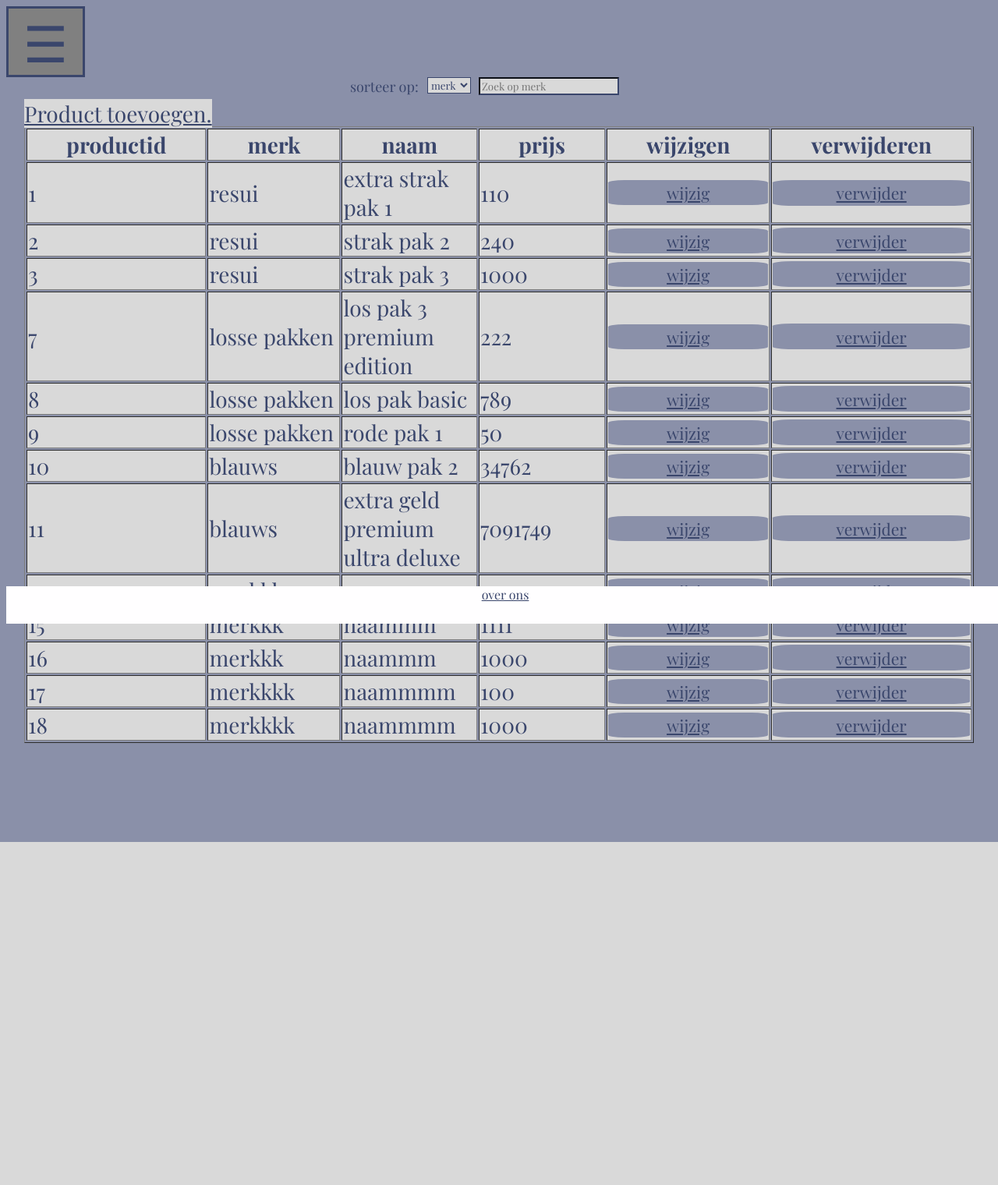
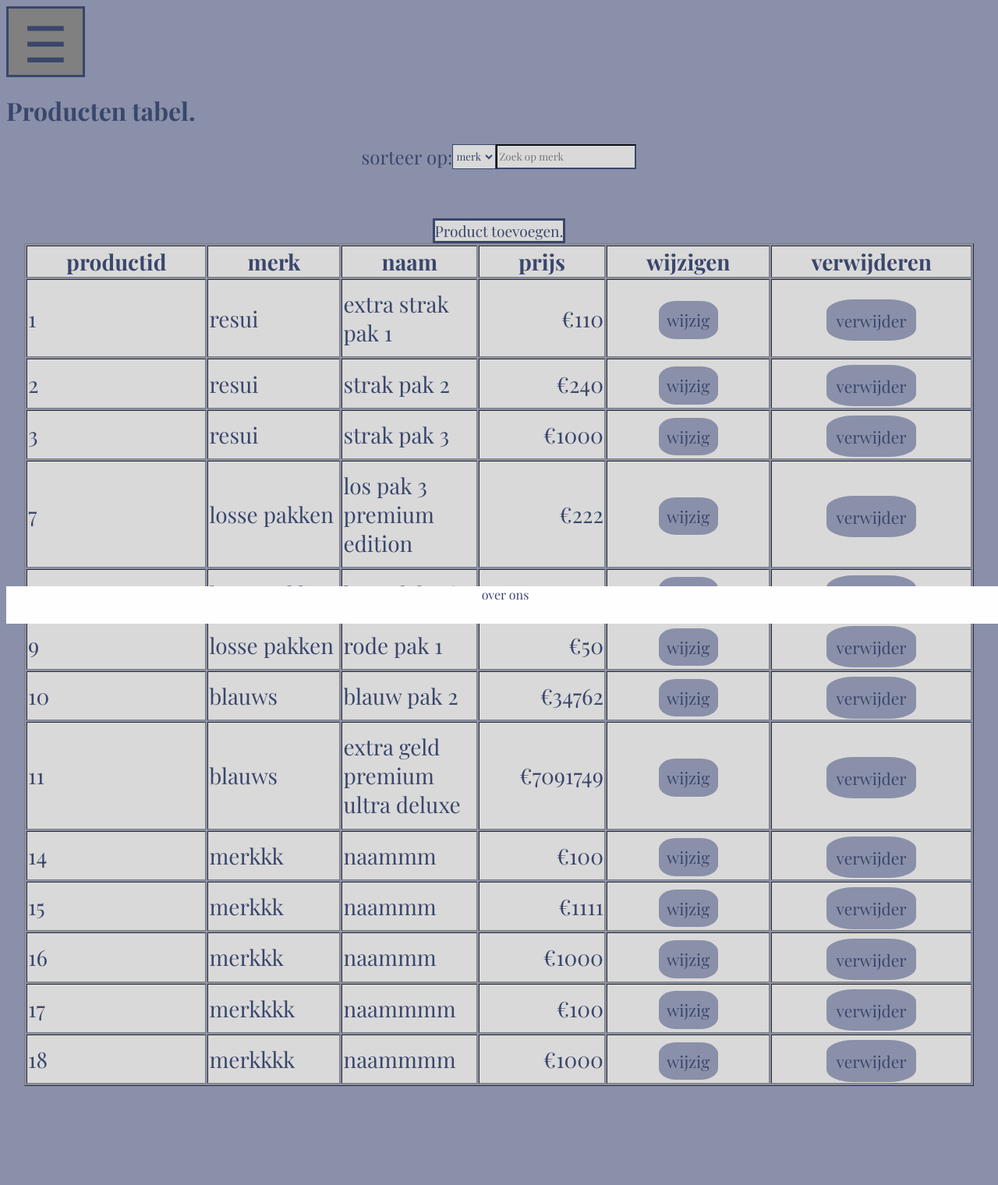
Before and after one commit to koenschool/p3-webshop, a PHP site: page /producten.php in a window 1280 px wide. Shown: the whole page at 78% size. Before the commit the page ends 1080 px from the top, so only its background shows below. Run offline with PHP 8.4, Linux system fonts and the light colour scheme; data comes from the database, SQL or seed files in the repository; some web fonts are replaced.

Commit message:
producten en css grote update(vooral uiterllijk

```diff
--- a/edit_db.php
+++ b/edit_db.php
@@ -21,7 +21,7 @@ $stmt->execute(
         'prijs'=>$_POST['prijs'],
     ]
 );
-    if($stmt->rowCount() == 1){
+    if($stmt->rowCount() <= 1){
         echo "<script>alert('Product is gewijzigd')</script>";
         echo "<script>location.replace('producten.php'); </script>";
     } else{
--- a/producten.php
+++ b/producten.php
@@ -12,6 +12,7 @@
     <link href="https://fonts.googleapis.com/css2?family=Playfair+Display:ital,wght@0,400..900;1,400..900&display=swap" rel="stylesheet">
 </head>
 <body onload="option()">
+
 <?php
 include "nav.php" ;
 include "connect.php" ;
@@ -19,31 +20,41 @@ $sql="SELECT * FROM producten";
 $stmt = $conn->prepare($sql);
 $stmt->execute();
 $result =$stmt->fetchALL(PDO::FETCH_ASSOC);
-echo "<div class='producten'>";
-echo "<p><a class='voeg' href='insert.php'>Product toevoegen.</a></p>";
-echo '<label for="sort">sorteer op:</label>
-<select name="sort" id="kies" onchange="option()">
-  <option value="merk">merk</option>
-  <option value="naam">naam</option>
-</select>';
-echo '<input type="text" id="myInput" onkeyup="myFunction()" placeholder="Zoek op" title="Type in a name">';
-echo "<table border=1px id='myTable'  style='max-width: 100px;'";
-    echo "<tr>";
-    echo "<th>". "productid"."";
-    echo "<th>". "merk"."";
-    echo "<th>". "naam"."";
-    echo "<th onclick='sortTable()'>". "prijs"."";
-    echo "<th>". "wijzigen"."";
-    echo "<th>". "verwijderen"."";
-    echo "</tr>";
+?>
+<h1>Producten tabel.</h1>
+    <div class="zoek">
+    <label for="sort">sorteer op:</label>
+    <select name="sort" id="kies" onchange="option()">
+        <option value="merk">merk</option>
+        <option value="naam">naam</option>
+    </select>
+    <input type="text" id="myInput" onkeyup="myFunction()" placeholder="Zoek op" title="Type in a name">
+    </div>
+    <p class='voeg' ><a href='insert.php'>Product toevoegen.</a></p>
+    <div class='producten'>
+    <table border="1px" id="myTable" style="max-width: 100px;">
+        <tr>
+            <th>productid</th>
+            <th>merk</th>
+            <th>naam</th>
+            <th onclick="sortTable()">prijs</th>
+            <th>wijzigen</th>
+            <th>verwijderen</th>
+        </tr>
+</div>
+
+
+
+<?php
+
 foreach ($result as $row) {
     echo "<tr>";
     echo "<td>". $row['productid'] . "";
     echo "<td>". $row['merk'] . "";
     echo "<td>". $row['naam']. "";
-    echo "<td  class='prijs' >". $row['prijs']. "";
-    echo "<td><a class='button add' href='edit.php?productid=" . $row['productid'] ."'>" . "wijzig</a></td>";
-    echo "<td><a class='button delete' href='delete.php?productid=" . $row['productid'] ."'>" . "verwijder</a></td>";
+    echo "<td  class='prijs' >€". $row['prijs']. "";
+    echo "<td class='tdb' ><a class='button add' href='edit.php?productid=" . $row['productid'] ."'>" . "wijzig</a></td>";
+    echo "<td class='tdb' ><a class='button delete' href='delete.php?productid=" . $row['productid'] ."'>" . "verwijder</a></td>";
     echo "</tr>";
     echo "</div>";
 }
--- a/style.css
+++ b/style.css
@@ -31,7 +31,7 @@ body{
 }
 
 
-a:hover{
+a:hover, p a:hover{
     background-color: #3A466C;
     color:#FFFEFF;
 }
@@ -96,36 +96,53 @@ h2.right{
     padding-right: 50px; ;
 }
 
-input, select, label, .voeg{
+/* sorteer rules */
+
+.zoek{
+    font-size: 150%;
+    display: flex;
+    justify-content: center;
+}
+
+input, select, label, .voeg a{
+    /* font-size:30%; */
     font-family: Playfair Display;
     color:#3A466C;
     background-color: #D9D9D9;
     border-color:#3A466C;
-    position: absolute;
-    margin-bottom: 10%;
+    /* position: absolute; */
+    /* margin-bottom: 10%; */
 }
 
 label{
     background-color: transparent;
-    font-size:large;
-    margin-right:23%;
+    /* font-size:large; */
+    /* margin-right:23%; */
 }
 input{
-    margin-left:10%;
+    /* margin-left:10%; */
 }
 
 select{
-    margin-right:10%;
+    /* margin-right:10%; */
 }
 
 .voeg{
-    margin-right:15%;
+    font-size:larger;
+    margin:0;
+    margin-top:5%;
+    /* text-align: center; */
+    display: flex;
+    justify-content: center;
 }
 
+.voeg a{
+    border-style: solid;
+    background-color: #D9D9D9;
+}
 
-table{
-    margin-top:5%;
-}
+/* overige */
+
 
 footer{
 
@@ -138,18 +155,18 @@ text-align: center;
 }
 
 .prijs{
-    right:inherit;
+    text-align:right;
 }
 
+
+/* wijzig en verwijder knop */
+
 .button{
-    display:flex;
-    justify-content: center;
+    text-align: right;
     font-size:75%;
     border-color:#8A90A9;
-    border-radius:10%;
-    padding:1%;
-    /* border:0.1%; */
-    /* border-style: solid; */
+    border-radius:30%;
+    padding:5%;
     background-color: #8A90A9;
 
 }
@@ -163,3 +180,20 @@ text-align: center;
     background-color: red !important;
     color:#FFFEFF !important;
 }
+
+a{
+    text-decoration: none;
+}
+
+td a{
+    width:50%;
+}
+
+.tdb{
+    text-align: center;
+}
+
+td{
+    padding-top:+1%;
+    padding-bottom:+1%;
+}
```
